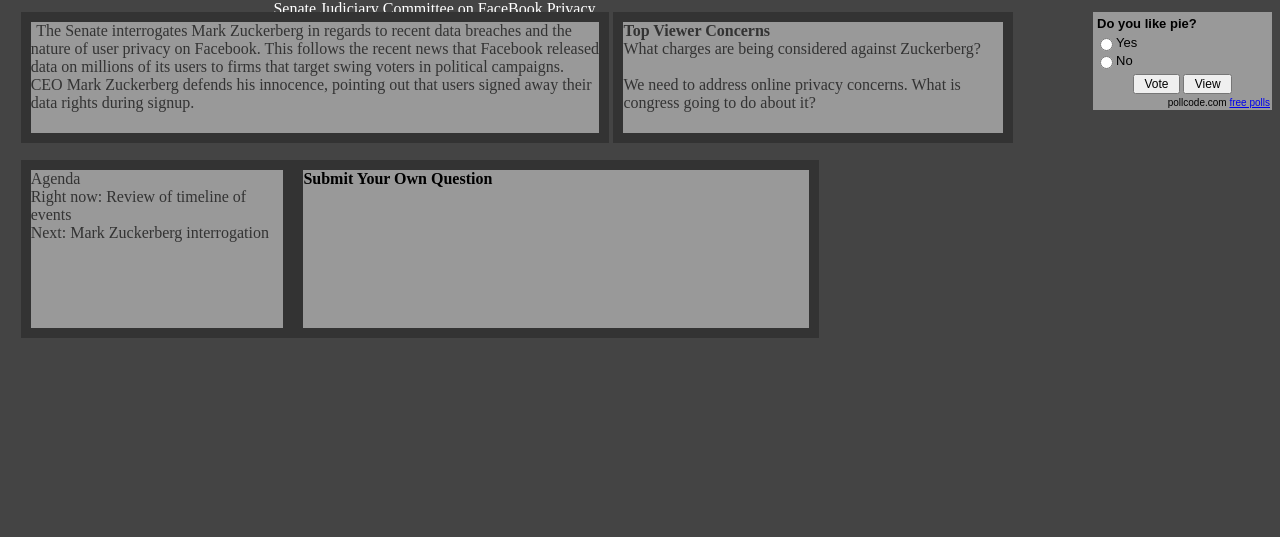
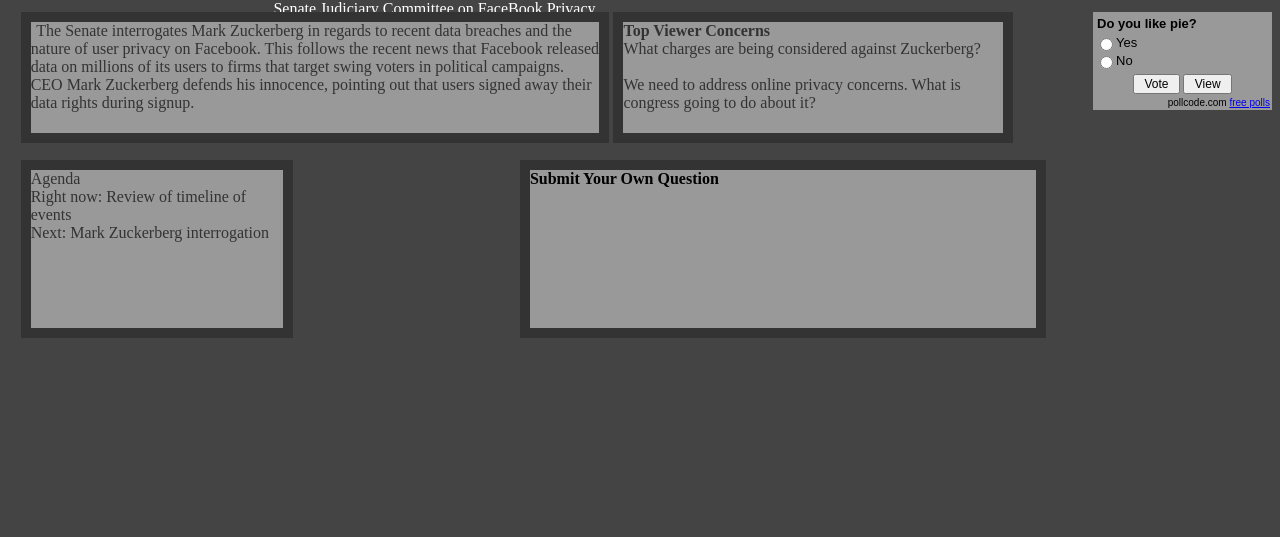
Before and after one commit to tarkin96/4140Spring2018, a PHP site: page /user_page1.php in a window 1280 px wide. Shown: the part 628-1165 px from the top of the page. Run offline with PHP 8.4, Linux system fonts and the light colour scheme; a user stored in the database is signed in; data comes from the database, SQL or seed files in the repository; data that the repository does not hold is empty; some libraries are stand-ins or nearby versions; some web fonts are replaced.

Commit message:
fixing up before turn in #27

```diff
--- a/files/mystyles(wade).css
+++ b/files/mystyles(wade).css
@@ -253,7 +253,7 @@ input.submitmsg {
 	width: 40%;
 	height: 100%;
 	background: #999;
-	margin-left: 1%;
+	margin: 0 auto;
 	overflow: auto;
 }
 
```
